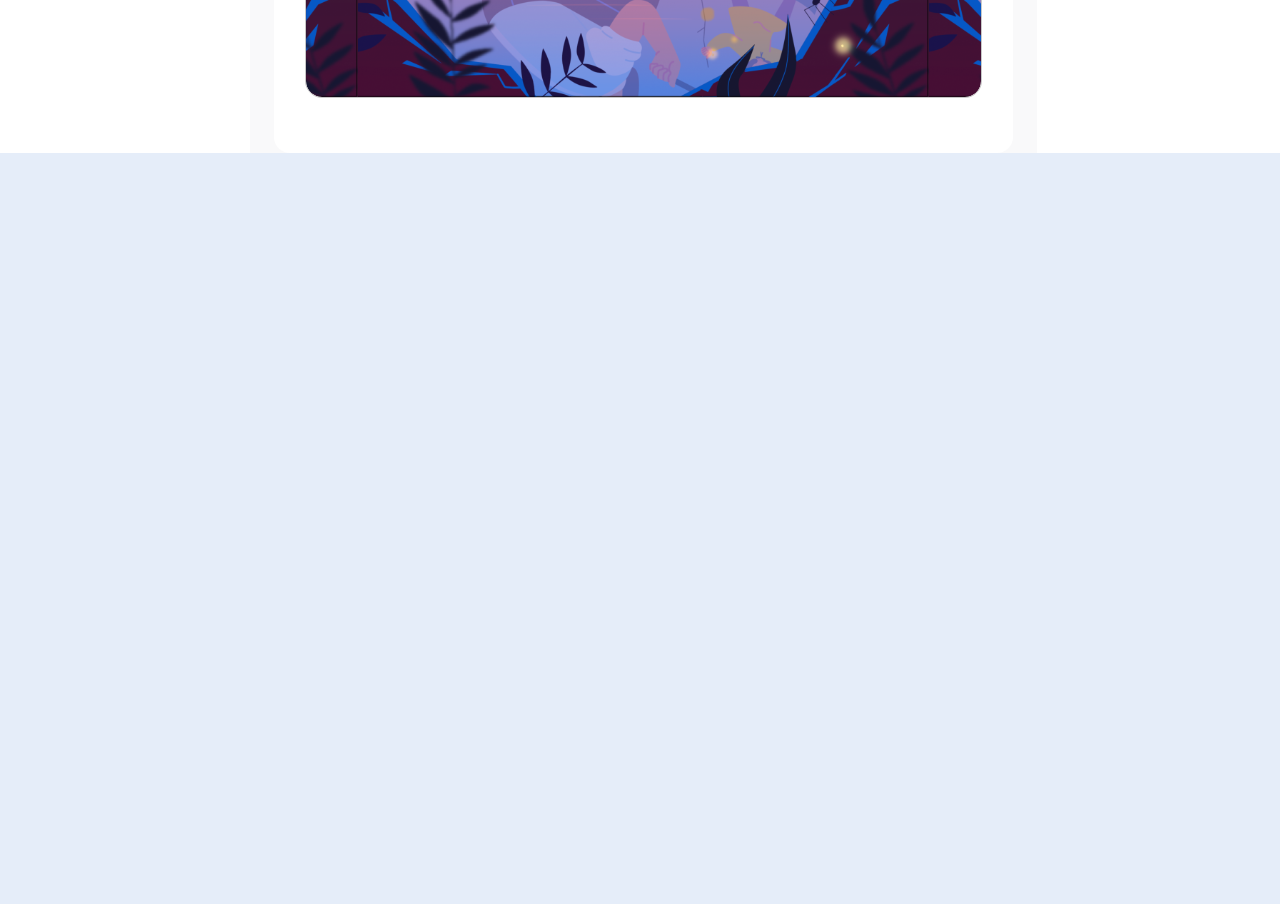
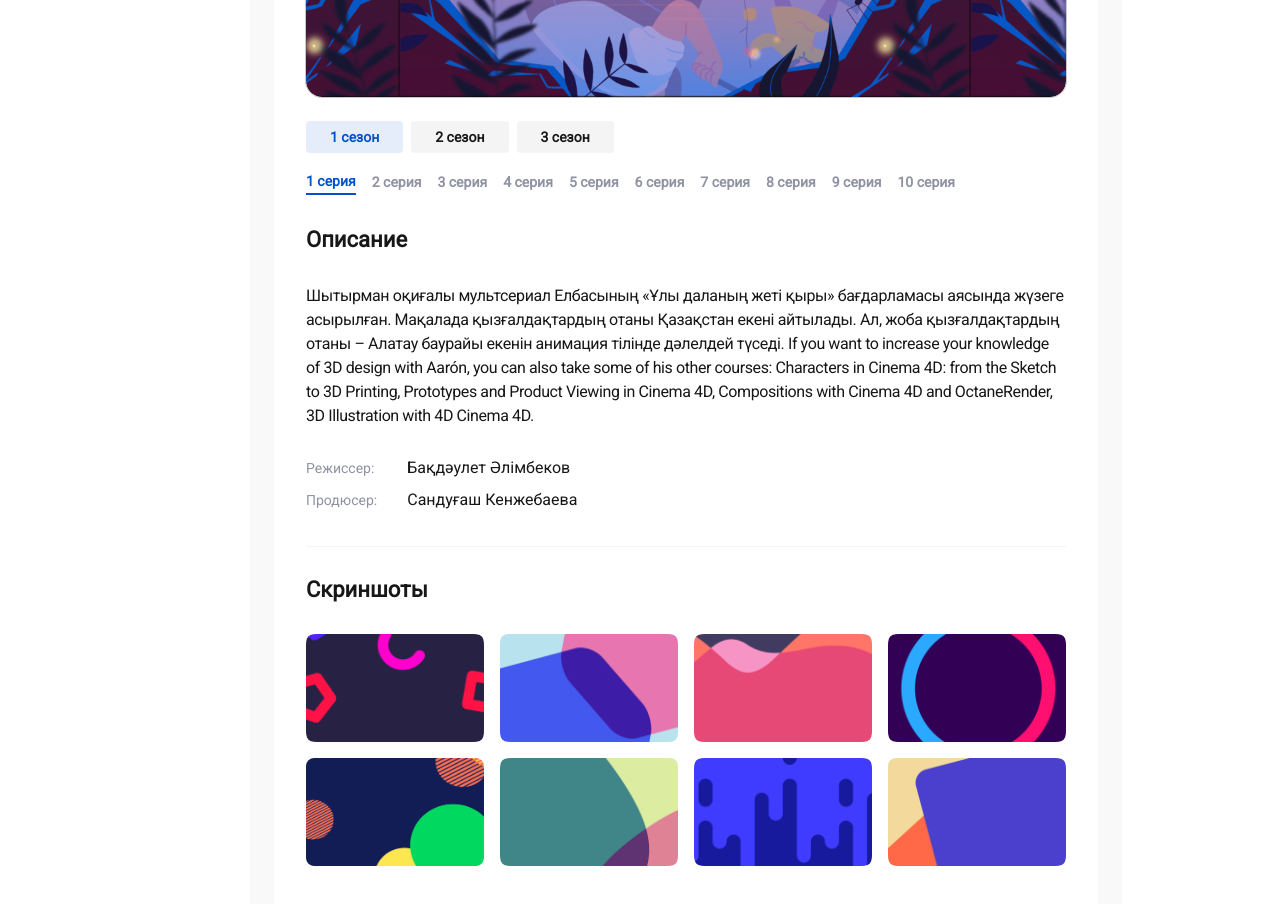
Before and after one commit to zhann1982/react-ozinshe, a React (Vite) app: page /details/1 in a window 1280 px wide. Shown: the part 660-1564 px from the top of the page. Before the commit the page ends 813 px from the top, so only its background shows below. Built offline with nearby package versions, Linux system fonts and the light colour scheme.

Commit message:
almost finished details page, aside section has to be done

```diff
--- a/src/assets/css/ProjectDetails.module.css
+++ b/src/assets/css/ProjectDetails.module.css
@@ -8,8 +8,12 @@
 
 .main {
     background-color: var(--bg-light-gray-color-transparent);
-    width: 100%;
+    /* width: 100%; */
+    max-width: 872px;
     border-top-left-radius: var(--border-radius-4);
+    border-top-right-radius: var(--border-radius-4);
+    padding-bottom: 32px;
+
 }
 
 .pagePath {
--- a/src/assets/css/SeasonsPage.module.css
+++ /dev/null
@@ -1,3 +0,0 @@
-.seasonsPage {
-    background-color: #fff;
-}
--- /dev/null
+++ b/src/assets/css/SeasonsSection.module.css
@@ -0,0 +1,146 @@
+.seasonsSection {
+    background-color: #fff;
+}
+
+.seasonsTabs {
+    display: flex;
+    gap: 8px;
+    margin-bottom: 16px;
+}
+
+button:hover {
+    opacity: 0.8;
+}
+
+.activeSeason {
+    background-color: rgba(0, 82, 204, 0.1);
+    color: var(--primary-color);
+    outline: 0;
+    border: 0px;
+    font-weight: var(--font-weight-700);
+    font-size: var(--font-size-14);
+    padding: 4px 24px;
+    border-radius: var(--border-radius-1);
+    line-height: 24px;
+    cursor: pointer;
+}
+
+.regularSeason {
+    background-color: var(--bg-light-gray-color-transparent-1);
+    outline: 0;
+    border: 0px;
+    font-weight: var(--font-weight-700);
+    font-size: var(--font-size-14);
+    padding: 4px 24px;
+    border-radius: var(--border-radius-1);
+    line-height: 24px;
+    cursor: pointer;
+}
+
+.seriesTabs {
+    display: flex;
+    justify-content: flex-start;
+    flex-wrap: wrap;
+    margin-bottom: 32px;
+    gap: 16px;
+}
+
+.activeSerie {
+    color: var(--primary-color);
+    outline: 0;
+    border: 0px;
+    font-weight: var(--font-weight-700);
+    font-size: var(--font-size-14);
+    /* padding: 4px 24px; */
+    line-height: 24px;
+    cursor: pointer;
+    background-color: transparent;
+    border-bottom: 2px solid var(--primary-color);
+}
+
+.regularSerie {
+    outline: 0;
+    border: 0px;
+    font-weight: var(--font-weight-700);
+    font-size: var(--font-size-14);
+    /* padding: 4px 24px; */
+    line-height: 24px;
+    cursor: pointer;
+    background-color: transparent;
+    color: var(--gray-text-color);
+
+}
+
+.description {
+    padding-bottom: 34px;
+    border-bottom: 1px solid var(--bg-light-gray-color-transparent-1);
+
+    h2 {
+        font-weight: var(--font-weight-700);
+        font-size: var(--font-size-22);
+        margin-bottom: 32px;
+    }
+
+    p.text {
+        font-weight: var(--font-weight-400);
+        font-size: var(--font-size-16);
+        margin-bottom: 28px;
+        letter-spacing: -0.4px;
+        line-height: 24px;
+    }
+
+    .flexBox {
+        display: flex;
+        gap: 30px;
+    }
+
+    .labels {
+        display: flex;
+        flex-direction: column;
+        gap: 8px;
+        p {
+            font-weight: var(--font-weight-400);
+            font-size: var(--font-size-14);
+            color: var(--gray-text-color);
+            line-height: 24px;
+        }
+    }
+
+    .names {
+        display: flex;
+        flex-direction: column;
+        gap: 8px;
+        p {
+            font-weight: var(--font-weight-400);
+            font-size: var(--font-size-16);
+            line-height: 24px;
+        }
+    }
+}
+
+ .screenshotsBox {
+    padding-block: 30px 32px;
+    h2 {
+        font-weight: var(--font-weight-700);
+        font-size: var(--font-size-22);
+        margin-bottom: 32px;
+    }
+
+    .screenshots {
+        display: grid;
+        grid-template-columns: repeat(auto-fill, minmax(178px, 1fr));
+        gap: 16px;
+
+        img {
+            height: 108px;
+            border-radius: var(--border-radius-2);
+            background-color: var(--bg-screenshot);
+            width: 100%;
+
+            &:hover {
+                opacity: 0.8;
+                cursor: pointer;
+            }
+        }
+    }
+ }
--- /dev/null
+++ b/src/components/FilmSection.jsx
@@ -0,0 +1,10 @@
+import React from 'react'
+import styles from '../assets/css/FilmSection.module.css'
+
+const FilmSection = () => {
+  return (
+    <div>FilmSection</div>
+  )
+}
+
+export default FilmSection
--- a/src/components/SeasonsPage.jsx
+++ /dev/null
@@ -1,12 +0,0 @@
-import React from 'react'
-import styles from '../assets/css/SeasonsPage.module.css'
-
-const SeasonsPage = ({seasons}) => {
-  return (
-    <div className={styles.seasonsPage}>
-
-    </div>
-  )
-}
-
-export default SeasonsPage
--- /dev/null
+++ b/src/components/SeasonsSection.jsx
@@ -0,0 +1,75 @@
+import React from 'react'
+import styles from '../assets/css/SeasonsSection.module.css'
+import { useState } from 'react'
+
+const SeasonsSection = ({project}) => {
+  const [seasonSelected, setSeasonSelected] = useState(0)
+  const [seriesSelected, setSeriesSelected] = useState(0)
+
+  const handleSeasonTabs = (e, index) => {
+    setSeasonSelected(prev => {
+      if (prev==index) return prev
+      setSeriesSelected(0)
+      return index
+    })
+  }
+  const handleSeriesTabs = (e, index) => {
+    setSeriesSelected(index)
+  }
+  return (
+    <div className={styles.seasonsSection}>
+        <div className={styles.seasonsTabs}>
+          {project.seasons.map((item,index)=>(
+            <button
+              key={index}
+              onClick={e=>handleSeasonTabs(e, index)}
+              data-active={(seasonSelected==index)?'active':'regular'}
+              className={(seasonSelected==index)?styles.activeSeason:styles.regularSeason}
+            >
+              {`${index+1} сезон`}
+            </button>
+          ))}
+        </div>
+        <div className={styles.seriesBox}>
+          <div className={styles.seriesTabs}>
+            {project.seasons[seasonSelected].series.map((item,index)=>(
+              <button
+                key={index}
+                onClick={e=>handleSeriesTabs(e, index)}
+                data-active={(seriesSelected==index)?'active':'regular'}
+                className={(seriesSelected==index)?styles.activeSerie:styles.regularSerie}
+              >
+                {`${index+1} серия`}
+              </button>
+            ))}
+          </div>
+          <div className={styles.description}>
+            <h2>Описание</h2>
+            <p className={styles.text}>
+              {project.description}
+            </p>
+            <div className={styles.flexBox}>
+              <div className={styles.labels}>
+                <p>Режиссер:</p>
+                <p>Продюсер:</p>
+              </div>
+              <div className={styles.names}>
+                <p>{project.director}</p>
+                <p>{project.producer}</p>
+              </div>
+            </div>
+          </div>
+        </div>
+        <div className={styles.screenshotsBox}>
+          <h2>Скриншоты</h2>
+          <div className={styles.screenshots}>
+            {project.screenshots.map((item,index)=>(
+              <img key={index}  src={item} alt="screenshot" />
+            ))}
+          </div>
+        </div>
+    </div>
+  )
+}
+
+export default SeasonsSection
--- a/src/pages/ProjectDetails.jsx
+++ b/src/pages/ProjectDetails.jsx
@@ -9,7 +9,8 @@ import StarIcon from '../components/icons/StarIcon'
 import ExportIcon from '../components/icons/ExportIcon'
 import TrashIcon from '../components/icons/TrashIcon'
 import PlayButtonIcon from '../components/icons/PlayButtonIcon'
-import SeasonsPage from '../components/SeasonsPage'
+import SeasonsSection from '../components/SeasonsSection'
+import FilmSection from '../components/FilmSection'
 
 const ProjectDetails = () => {
   const params = useParams();
@@ -54,12 +55,16 @@ const ProjectDetails = () => {
               <div className={styles.playButtonPlaceholder}>
                 <PlayButtonIcon width={30} height={36} />
               </div>
-              <iframe src="https://www.youtube.com/watch?v=vPQy7H-i3ww&list=PLm8b4TrIR2AeB1dr738AYXmu28m3gEQpd"></iframe>
+              <iframe src="#"></iframe>
             </div>
-            <SeasonsPage seasons={[project.seasons]} />
+            {(project.seasons.length == 0)
+            ?  <FilmSection project={project} />
+            :  <SeasonsSection project={project} />}
           </div>
         </div>
-        <div className={styles.aside}></div>
+        <div className={styles.aside}>
+
+        </div>
       </section>
     </MainLayout>
   )
```
Also changed, not shown: src/components/icons/ClapperBoardIcon.jsx (added, +20 -0 lines), src/components/icons/TranscriptIcon.jsx (added, +20 -0 lines), src/sevices/filmCardBase.jsx (+22 -22 lines), src/assets/css/FilmSection.module.css (added).
